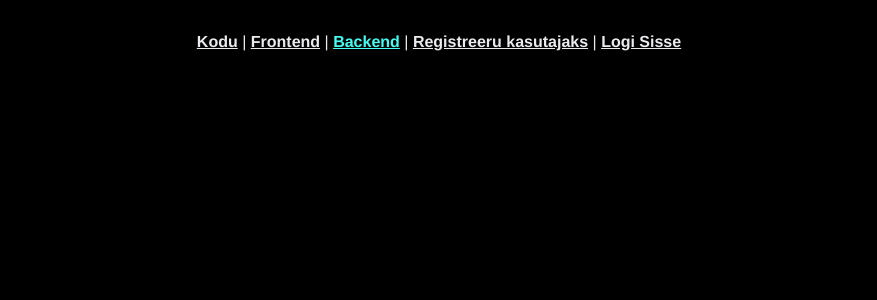
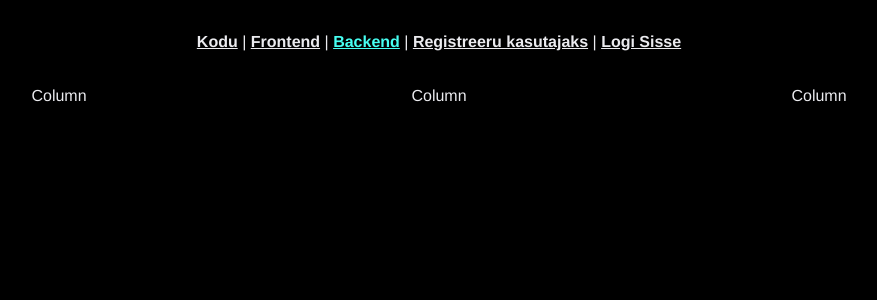
Before and after one commit to dranluik/rainaifront, a Vue app: page /backend in a window 1280 px wide. Shown: the top 300 px of the page, without its empty margins (201-1078 px from the left). Built offline with nearby package versions, Linux system fonts and the light colour scheme.

Commit message:
MARI added Frontend and Backend View

```diff
--- a/src/views/BackendView.vue
+++ b/src/views/BackendView.vue
@@ -1,12 +1,25 @@
+<template>
+  <div class="container text-center">
+    <div class="row">
+      <div class="col">
+        Column
+      </div>
+      <div class="col">
+        Column
+      </div>
+      <div class="col">
+        Column
+      </div>
+    </div>
+  </div>
+</template>
+
 <script>
 export default {
   name: "BackendView"
+
 }
 </script>
-
-<template>
-
-</template>
 
 <style scoped>
 
```
